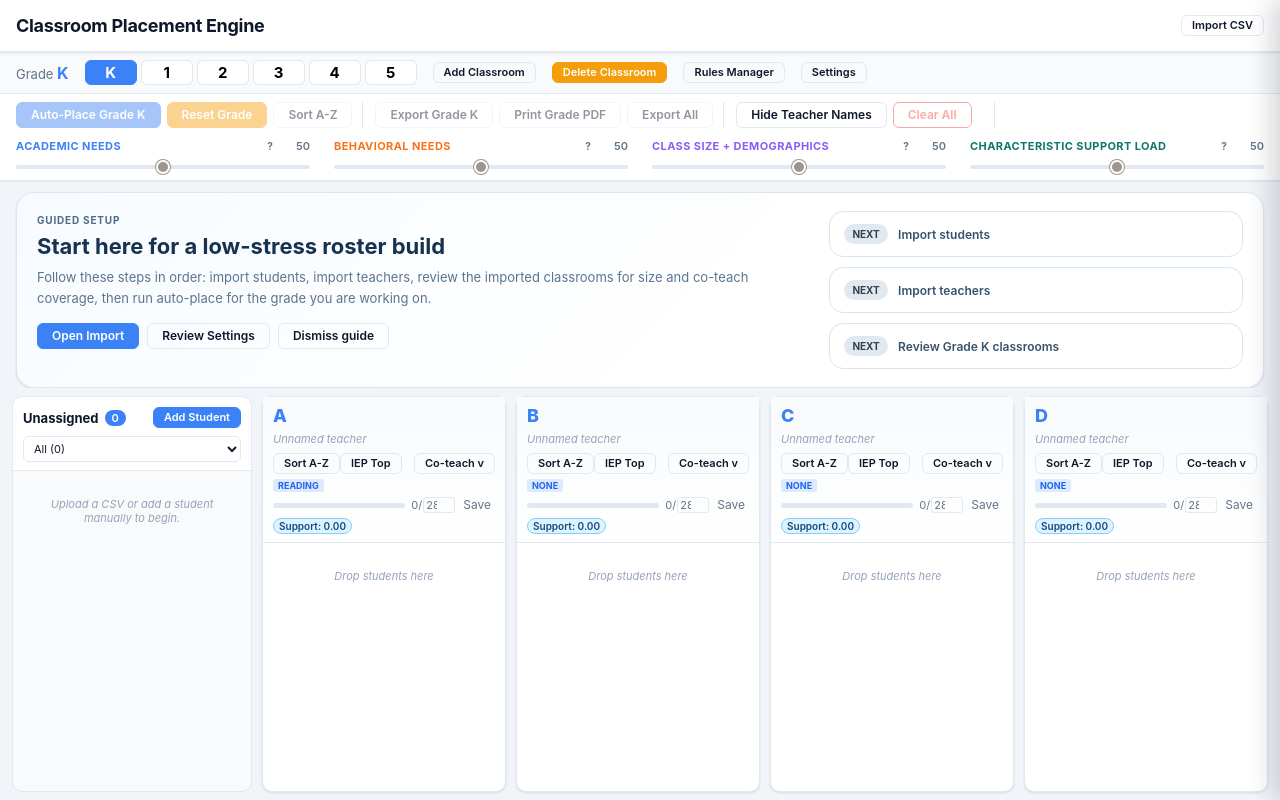
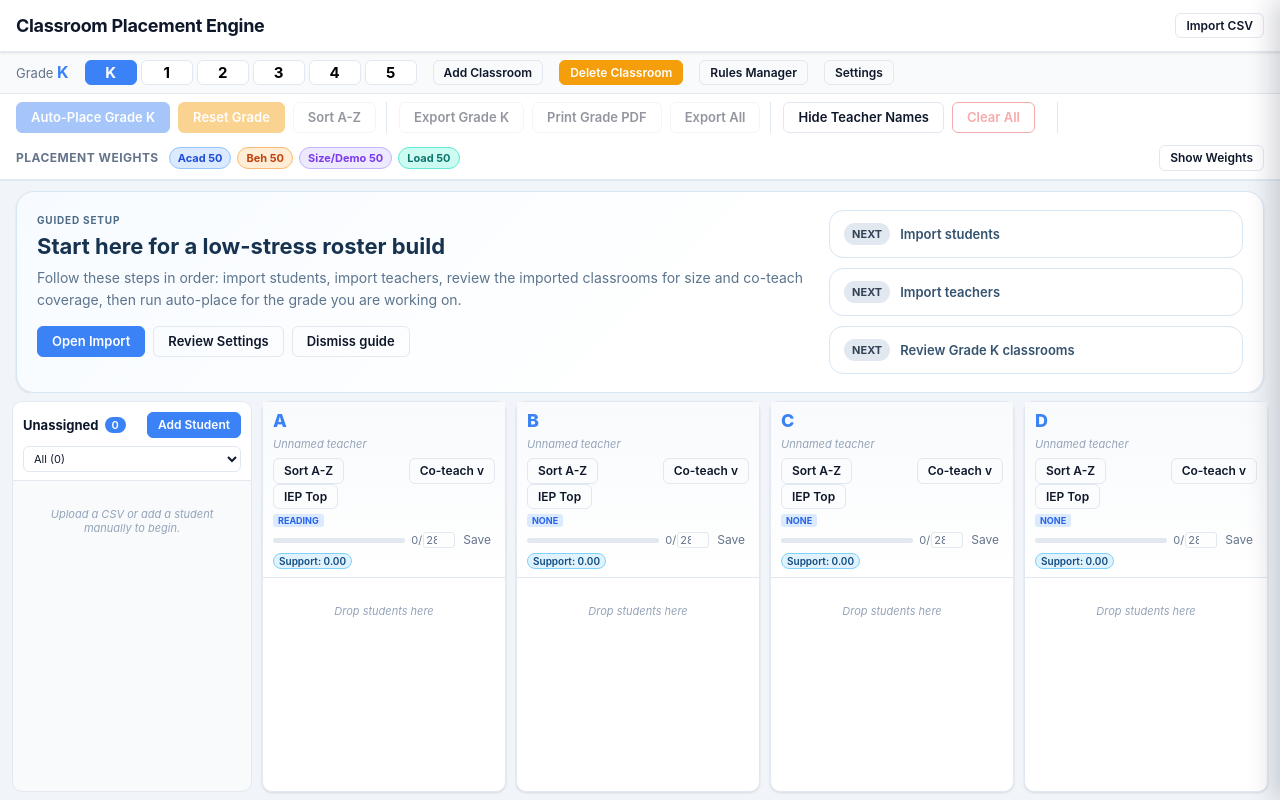
Before and after one commit to brisonharvey/elementary-classroom-list-engine, a React (Vite) app: page / in a window 1280 px wide. Built offline with nearby package versions, Linux system fonts and the light colour scheme.

Commit message:
Collapsed UI and Bug Check

```diff
--- a/src/App.css
+++ b/src/App.css
@@ -48,7 +48,7 @@
 html, body, #root {
   height: 100%;
   font-family: -apple-system, BlinkMacSystemFont, "Segoe UI", Roboto, "Inter", sans-serif;
-  font-size: 13px;
+  font-size: 14px;
   color: var(--text);
   background: var(--bg);
   overflow: visible;
@@ -152,11 +152,10 @@ html, body, #root {
 /* ── Controls row ── */
 .controls-row {
   display: flex;
-  align-items: stretch;
+  align-items: flex-start;
   gap: 10px;
   flex-wrap: wrap;
   padding: 8px 16px;
-  min-height: var(--controls-h);
   background: var(--surface);
   border-bottom: 2px solid var(--border);
   flex-shrink: 0;
@@ -182,7 +181,7 @@ html, body, #root {
   gap: 6px;
   list-style: none;
   cursor: pointer;
-  font-size: 11px;
+  font-size: 12px;
   font-weight: 700;
   color: var(--text-muted);
   padding: 4px 0;
@@ -220,7 +219,7 @@ html, body, #root {
   display: inline-flex;
   align-items: center;
   gap: 6px;
-  font-size: 10px;
+  font-size: 11px;
   color: var(--text-muted);
   white-space: nowrap;
 }
@@ -267,7 +266,7 @@ html, body, #root {
 }
 
 .quick-start-copy p {
-  font-size: 13px;
+  font-size: 14px;
   line-height: 1.6;
   color: #5c748d;
 }
@@ -294,7 +293,7 @@ html, body, #root {
   border: 1px solid #d7e6f3;
   background: rgba(255, 255, 255, 0.8);
   color: #35536e;
-  font-size: 12px;
+  font-size: 13px;
   font-weight: 600;
 }
 
@@ -313,7 +312,7 @@ html, body, #root {
   border-radius: 999px;
   background: #e2e8f0;
   color: #334155;
-  font-size: 10px;
+  font-size: 11px;
   font-weight: 700;
   text-transform: uppercase;
 }
@@ -358,7 +357,7 @@ html, body, #root {
   border-top: 1px solid var(--border);
   background: var(--surface-2);
   color: var(--text-muted);
-  font-size: 11px;
+  font-size: 12px;
   text-align: left;
   padding: 14px 16px 10px;
   cursor: pointer;
@@ -375,8 +374,8 @@ html, body, #root {
   top: calc(var(--header-h) + var(--toolbar-h) + var(--controls-h) + 6px);
   right: 0;
   bottom: 0;
-  width: min(720px, 56vw);
-  min-width: 460px;
+  width: min(760px, 60vw);
+  min-width: 500px;
   background: var(--surface);
   border-left: 1px solid var(--border);
   box-shadow: -10px 0 24px rgba(15, 23, 42, 0.12);
@@ -403,7 +402,7 @@ html, body, #root {
 }
 
 .summary-drawer-header strong {
-  font-size: 12px;
+  font-size: 13px;
   color: var(--text-muted);
 }
 
@@ -444,7 +443,7 @@ html, body, #root {
   border: 1px solid var(--primary);
   background: var(--primary);
   color: #fff;
-  font-size: 11px;
+  font-size: 12px;
   font-weight: 700;
   border-radius: 999px;
   padding: 8px 12px;
@@ -528,10 +527,94 @@ html, body, #root {
   display: flex;
   gap: 24px;
   align-items: flex-start;
-  padding: 0 20px;
+  padding: 0;
+  width: 100%;
+  flex-wrap: wrap;
+  min-width: 0;
+}
+
+.weight-sliders-panel {
+  display: flex;
+  flex-direction: column;
+  gap: 10px;
   flex: 1;
+  min-width: 280px;
+  padding: 2px 0 0 0;
+}
+
+.weight-sliders-toolbar {
+  display: flex;
+  align-items: center;
+  justify-content: space-between;
+  gap: 12px;
   flex-wrap: wrap;
-  min-width: 320px;
+}
+
+.weight-sliders-title-wrap {
+  display: flex;
+  align-items: center;
+  gap: 10px;
+  flex-wrap: wrap;
+  min-width: 0;
+}
+
+.weight-sliders-title {
+  font-size: 12px;
+  font-weight: 700;
+  text-transform: uppercase;
+  letter-spacing: 0.04em;
+  color: var(--text-muted);
+}
+
+.weight-sliders-summary {
+  display: flex;
+  align-items: center;
+  gap: 6px;
+  flex-wrap: wrap;
+}
+
+.weight-summary-pill {
+  display: inline-flex;
+  align-items: center;
+  padding: 3px 8px;
+  border-radius: 999px;
+  font-size: 11px;
+  font-weight: 700;
+  border: 1px solid var(--border);
+  background: var(--surface-2);
+  color: var(--text-muted);
+}
+
+.weight-summary-pill-academic {
+  background: #dbeafe;
+  border-color: #93c5fd;
+  color: #1d4ed8;
+}
+
+.weight-summary-pill-behavioral {
+  background: #ffedd5;
+  border-color: #fdba74;
+  color: #c2410c;
+}
+
+.weight-summary-pill-demographic {
+  background: #ede9fe;
+  border-color: #c4b5fd;
+  color: #7c3aed;
+}
+
+.weight-summary-pill-support {
+  background: #ccfbf1;
+  border-color: #5eead4;
+  color: #0f766e;
+}
+
+.weight-sliders-toggle {
+  margin-left: auto;
+}
+
+.weight-sliders-panel.collapsed {
+  justify-content: center;
 }
 
 .slider-group {
@@ -637,7 +720,7 @@ html, body, #root {
 .control-bar {
   display: flex;
   flex-direction: column;
-  gap: 6px;
+  gap: 8px;
   padding-right: 20px;
   border-right: 1px solid var(--border);
   flex-shrink: 0;
@@ -653,7 +736,7 @@ html, body, #root {
 
 .control-group {
   display: flex;
-  gap: 6px;
+  gap: 8px;
   flex-wrap: wrap;
   padding-right: 10px;
   margin-right: 2px;
@@ -673,10 +756,10 @@ html, body, #root {
   background: var(--warning-light);
   border: 1px solid var(--warning);
   border-radius: var(--radius);
-  padding: 6px 10px;
+  padding: 8px 12px;
   max-width: 480px;
   min-width: 280px;
-  font-size: 11px;
+  font-size: 12px;
   box-shadow: var(--shadow-md);
 }
 
@@ -711,16 +794,16 @@ html, body, #root {
   display: inline-flex;
   align-items: center;
   gap: 5px;
-  padding: 6px 14px;
+  padding: 7px 14px;
   border-radius: var(--radius);
   font-family: inherit;
-  font-size: 12px;
+  font-size: 13px;
   font-weight: 600;
   cursor: pointer;
   border: 1.5px solid transparent;
   transition: all .15s ease;
   white-space: nowrap;
-  line-height: 1;
+  line-height: 1.15;
 }
 
 .btn:disabled {
@@ -728,7 +811,7 @@ html, body, #root {
   cursor: not-allowed;
 }
 
-.btn-sm { padding: 4px 10px; font-size: 11px; }
+.btn-sm { padding: 5px 10px; font-size: 12px; }
 
 .btn-primary {
   background: var(--primary);
@@ -1242,7 +1325,7 @@ html, body, #root {
 }
 
 .summary-title {
-  font-size: 13px;
+  font-size: 15px;
   font-weight: 700;
 }
 
@@ -1253,8 +1336,8 @@ html, body, #root {
 }
 
 .total-pill {
-  font-size: 11px;
-  padding: 2px 8px;
+  font-size: 12px;
+  padding: 3px 9px;
   border-radius: 10px;
   background: var(--surface-2);
   border: 1px solid var(--border);
@@ -1265,9 +1348,9 @@ html, body, #root {
 .total-pill.pill-ref { background: var(--warning-light); color: #92400e; border-color: #fcd34d; }
 .race-pill {
   display: inline-block;
-  font-size: 10px;
-  font-weight: 700;
-  padding: 2px 7px;
+  font-size: 11px;
+  font-weight: 700;
+  padding: 3px 8px;
   border-radius: 10px;
   border: 1px solid var(--border);
   white-space: nowrap;
@@ -1284,8 +1367,8 @@ html, body, #root {
 }
 
 .warning-chip {
-  font-size: 11px;
-  padding: 2px 8px;
+  font-size: 12px;
+  padding: 3px 9px;
   background: var(--warning-light);
   color: #92400e;
   border: 1px solid var(--warning);
@@ -1370,6 +1453,11 @@ html, body, #root {
     padding: 0;
   }
 
+  .weight-sliders-panel {
+    width: 100%;
+    min-width: 0;
+  }
+
   .summary-drawer {
     top: calc(var(--header-h) + var(--toolbar-h) + 34px);
     width: min(560px, 86vw);
@@ -1480,6 +1568,14 @@ html, body, #root {
     justify-content: center;
   }
 
+  .weight-sliders-toolbar {
+    align-items: flex-start;
+  }
+
+  .weight-sliders-toggle {
+    margin-left: 0;
+  }
+
   .grade-selector {
     flex-wrap: wrap;
   }
@@ -1530,18 +1626,18 @@ html, body, #root {
 .summary-room-list {
   display: flex;
   flex-direction: column;
-  gap: 8px;
-  padding: 8px 10px 12px;
+  gap: 10px;
+  padding: 10px 12px 14px;
 }
 
 .summary-room-card {
   border: 1px solid var(--border);
   border-radius: var(--radius);
   background: var(--surface);
-  padding: 8px;
-  display: flex;
-  flex-direction: column;
-  gap: 8px;
+  padding: 10px;
+  display: flex;
+  flex-direction: column;
+  gap: 10px;
 }
 
 .summary-room-card-warn {
@@ -1559,32 +1655,32 @@ html, body, #root {
 .summary-room-title {
   font-weight: 700;
   color: var(--primary-dark);
-  font-size: 12px;
+  font-size: 13px;
 }
 
 .summary-room-teacher {
   color: var(--text-muted);
-  font-size: 11px;
+  font-size: 12px;
   overflow: hidden;
   text-overflow: ellipsis;
   white-space: nowrap;
 }
 
 .summary-room-size {
-  font-size: 11px;
+  font-size: 12px;
   font-weight: 700;
 }
 
 .summary-room-metrics {
   display: flex;
   flex-wrap: wrap;
-  gap: 4px;
+  gap: 6px;
 }
 
 .summary-metric {
-  font-size: 10px;
+  font-size: 11px;
   font-weight: 600;
-  padding: 2px 6px;
+  padding: 3px 7px;
   border-radius: 999px;
   border: 1px solid var(--border);
   background: var(--surface-2);
@@ -1612,11 +1708,11 @@ html, body, #root {
 .summary-room-section {
   display: flex;
   flex-direction: column;
-  gap: 4px;
+  gap: 6px;
 }
 
 .summary-room-section-label {
-  font-size: 10px;
+  font-size: 11px;
   font-weight: 700;
   text-transform: uppercase;
   letter-spacing: 0.3px;
@@ -2391,7 +2487,7 @@ input { font-family: inherit; }
 .summary-room-tag-grid {
   display: flex;
   flex-wrap: wrap;
-  gap: 4px;
+  gap: 6px;
 }
 
 .summary-metric-tag {
--- a/src/components/SummaryPanel.tsx
+++ b/src/components/SummaryPanel.tsx
@@ -106,10 +106,8 @@ export const SummaryPanel = memo(function SummaryPanel() {
       </div>
 
       <div className="support-load-help">
-        <strong>How Support Load is calculated:</strong> average of each student&apos;s
-        <code> academic tier + behavior tier + special education status bonus + referral count + normalized co-teach load</code>.
-        Imported academic and behavior cells can include notes like <code>Reading - Tier 2; Math - Tier 3</code>; the app preserves that text and sums the tier values for support load.
-        Co-teach minutes are summed across categories, normalized (minutes/60, clamped 0-2), and added to support load for balancing.
+        <strong>How support load works:</strong> each student contributes academic tier, behavior tier, special education/referral impact, and normalized co-teach minutes.
+        Tier notes like <code>Reading - Tier 2; Math - Tier 3</code> are preserved and their tier values are summed for balancing.
       </div>
 
       <div className="summary-table-wrap">
--- a/src/components/WeightSliders.tsx
+++ b/src/components/WeightSliders.tsx
@@ -104,12 +104,37 @@ function Slider({ label, description, value, onChange, color }: SliderProps) {
 export function WeightSliders() {
   const { state, dispatch } = useApp()
   const { weights } = state
+  const [collapsed, setCollapsed] = useState(true)
 
   const update = (key: keyof typeof weights) => (v: number) => {
     dispatch({ type: "SET_WEIGHTS", payload: { [key]: v } })
   }
 
   return (
+    <section className={`weight-sliders-panel ${collapsed ? "collapsed" : "expanded"}`} aria-label="Placement weights">
+      <div className="weight-sliders-toolbar">
+        <div className="weight-sliders-title-wrap">
+          <span className="weight-sliders-title">Placement Weights</span>
+          {collapsed && (
+            <div className="weight-sliders-summary" aria-label="Current placement weights">
+              <span className="weight-summary-pill weight-summary-pill-academic">Acad {weights.academic}</span>
+              <span className="weight-summary-pill weight-summary-pill-behavioral">Beh {weights.behavioral}</span>
+              <span className="weight-summary-pill weight-summary-pill-demographic">Size/Demo {weights.demographic}</span>
+              <span className="weight-summary-pill weight-summary-pill-support">Load {weights.tagSupportLoad}</span>
+            </div>
+          )}
+        </div>
+        <button
+          type="button"
+          className="btn btn-ghost btn-sm weight-sliders-toggle"
+          onClick={() => setCollapsed((value) => !value)}
+          aria-expanded={!collapsed}
+        >
+          {collapsed ? "Show Weights" : "Hide Weights"}
+        </button>
+      </div>
+
+      {!collapsed && (
         <div className="weight-sliders">
           <Slider
             label="Academic Needs"
@@ -140,5 +165,7 @@ export function WeightSliders() {
             color="#0f766e"
           />
         </div>
+      )}
+    </section>
   )
 }
--- a/src/referenceSeed.ts
+++ b/src/referenceSeed.ts
@@ -124,6 +124,8 @@ export function buildReferenceAppState(): AppState {
       createTeacher("Ms. Ross", 5, 3, 4, 4),
     ],
     classrooms,
+    schoolName: "Reference Elementary",
+    schoolYear: "2026-2027",
     activeGrade: "3",
     showTeacherNames: true,
     weights: { academic: 55, behavioral: 45, demographic: 50, tagSupportLoad: 60 },
```
Also changed, not shown: 3 other files (tests, documents, lock files or other folders). Lines whose indentation alone changed are shown as unchanged.
